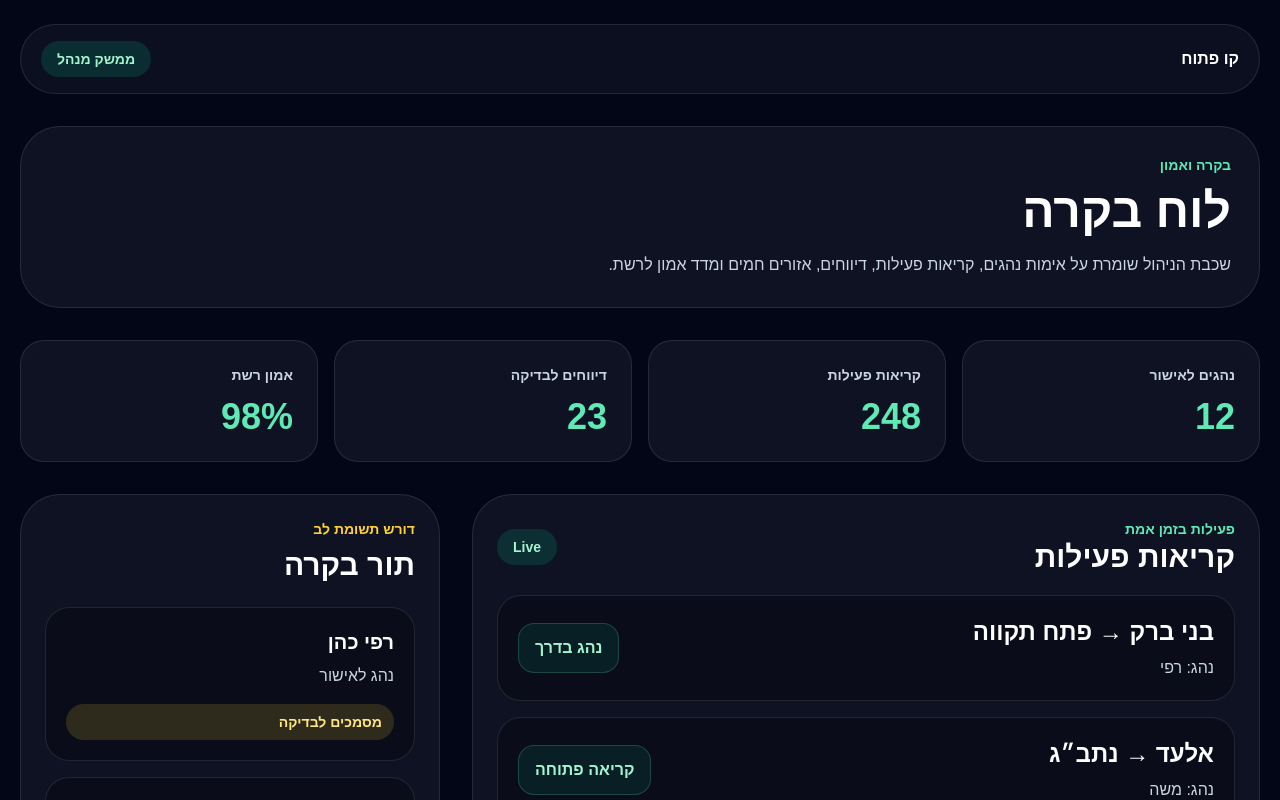
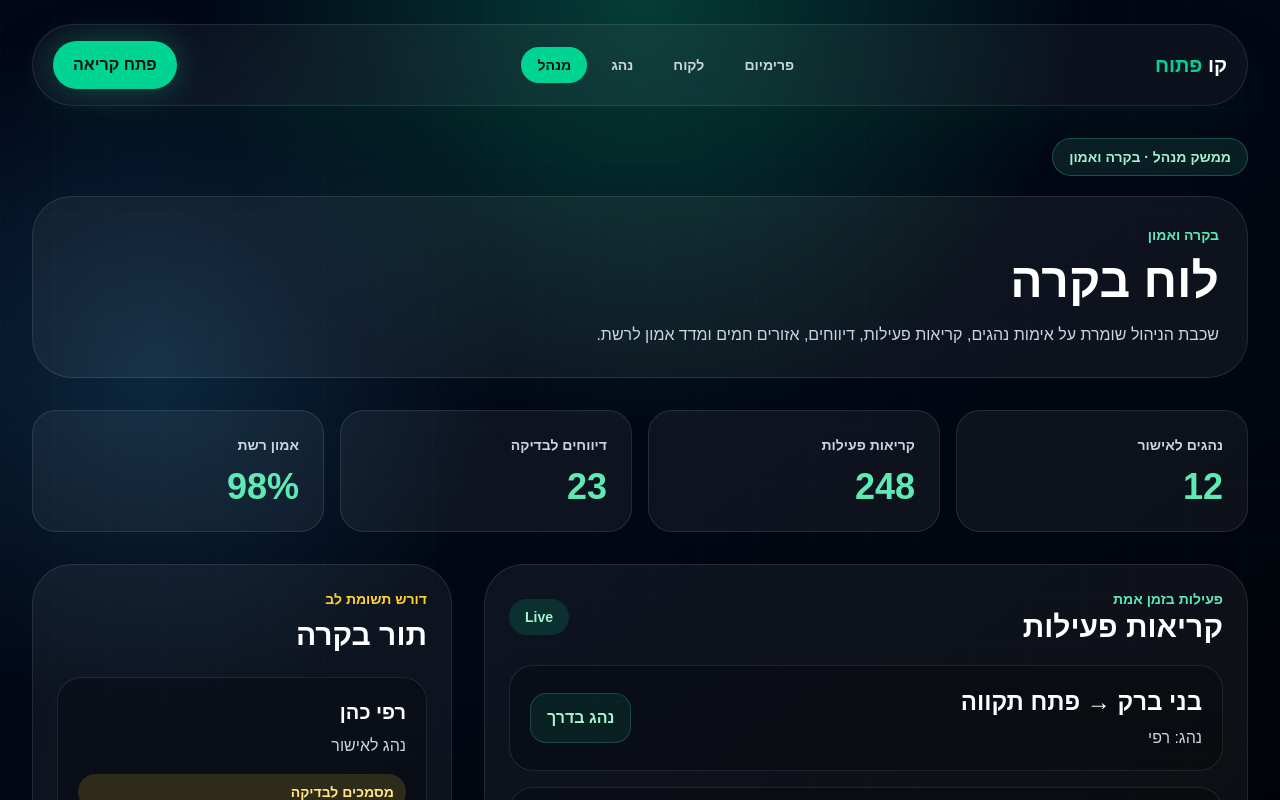
Before and after one commit to stamplace/kav-patuach, a Next.js app: page /admin in a window 1280 px wide. Shown: the top 800 px of the page. Built offline with nearby package versions, Linux system fonts and the light colour scheme.

Commit message:
refactor(ui): use product shell on admin dashboard

```diff
--- a/src/app/admin/page.tsx
+++ b/src/app/admin/page.tsx
@@ -1,3 +1,4 @@
+import { ProductShell } from "@/components/ProductShell";
 import { product } from "@/lib/product";
 
 const queue = [
@@ -14,13 +15,7 @@ const liveCalls = [
 
 export default function Admin() {
   return (
-    <main dir="rtl" className="min-h-screen bg-[#020617] px-5 py-6 text-white">
-      <section className="mx-auto max-w-7xl">
-        <nav className="mb-8 flex items-center justify-between rounded-full border border-white/10 bg-white/[0.04] px-5 py-4">
-          <a href="/" className="font-black">{product.name}</a>
-          <span className="rounded-full bg-emerald-400/15 px-4 py-2 text-sm font-bold text-emerald-200">ממשק מנהל</span>
-        </nav>
-
+    <ProductShell active="admin" badge="ממשק מנהל · בקרה ואמון">
       <header className="mb-8 rounded-[2.5rem] border border-white/10 bg-white/[0.05] p-7">
         <p className="text-sm font-bold text-emerald-300">בקרה ואמון</p>
         <h1 className="mt-3 text-5xl font-black">לוח בקרה</h1>
@@ -80,7 +75,6 @@ export default function Admin() {
           </div>
         </aside>
       </section>
-      </section>
-    </main>
+    </ProductShell>
   );
 }
```
Lines whose indentation alone changed are shown as unchanged.
